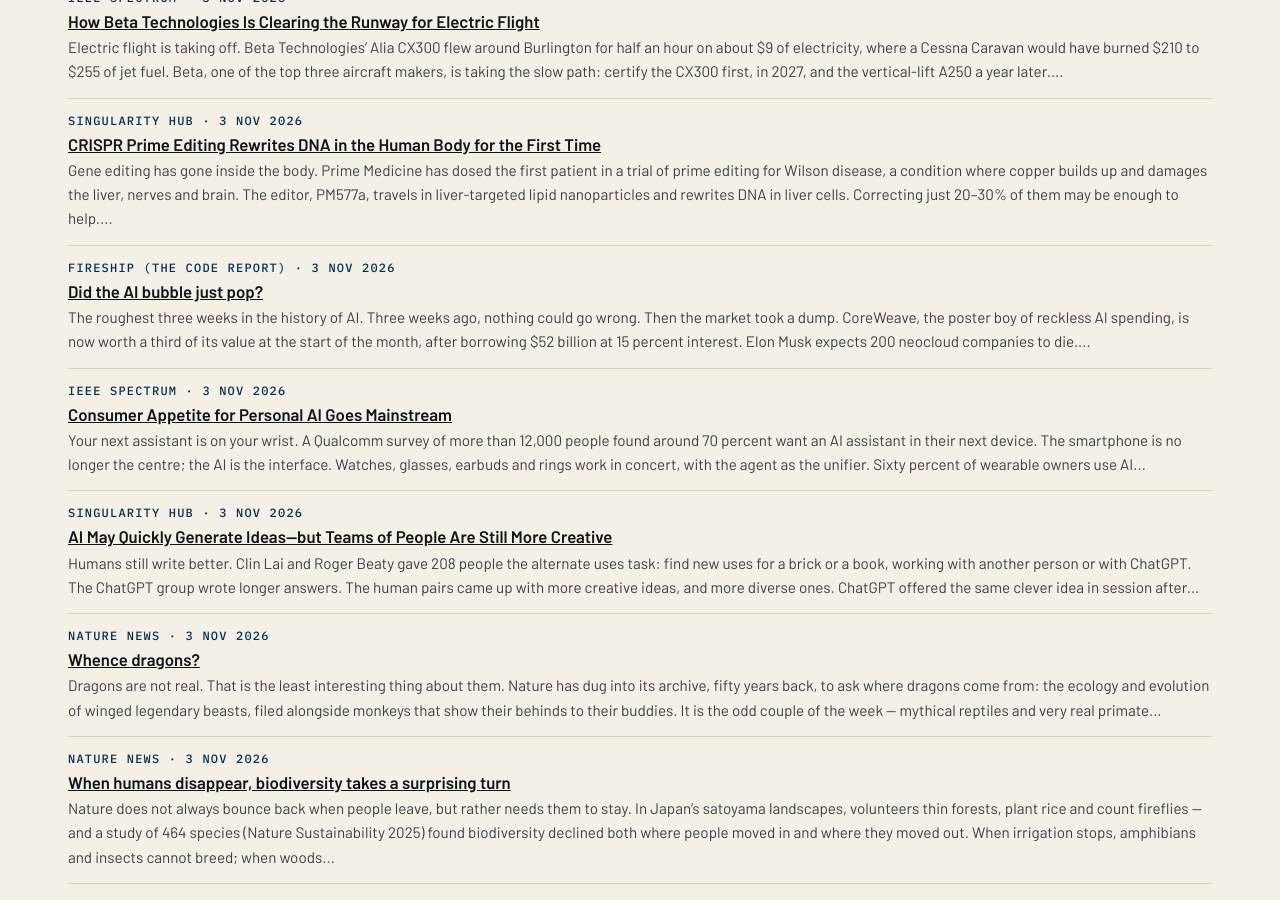
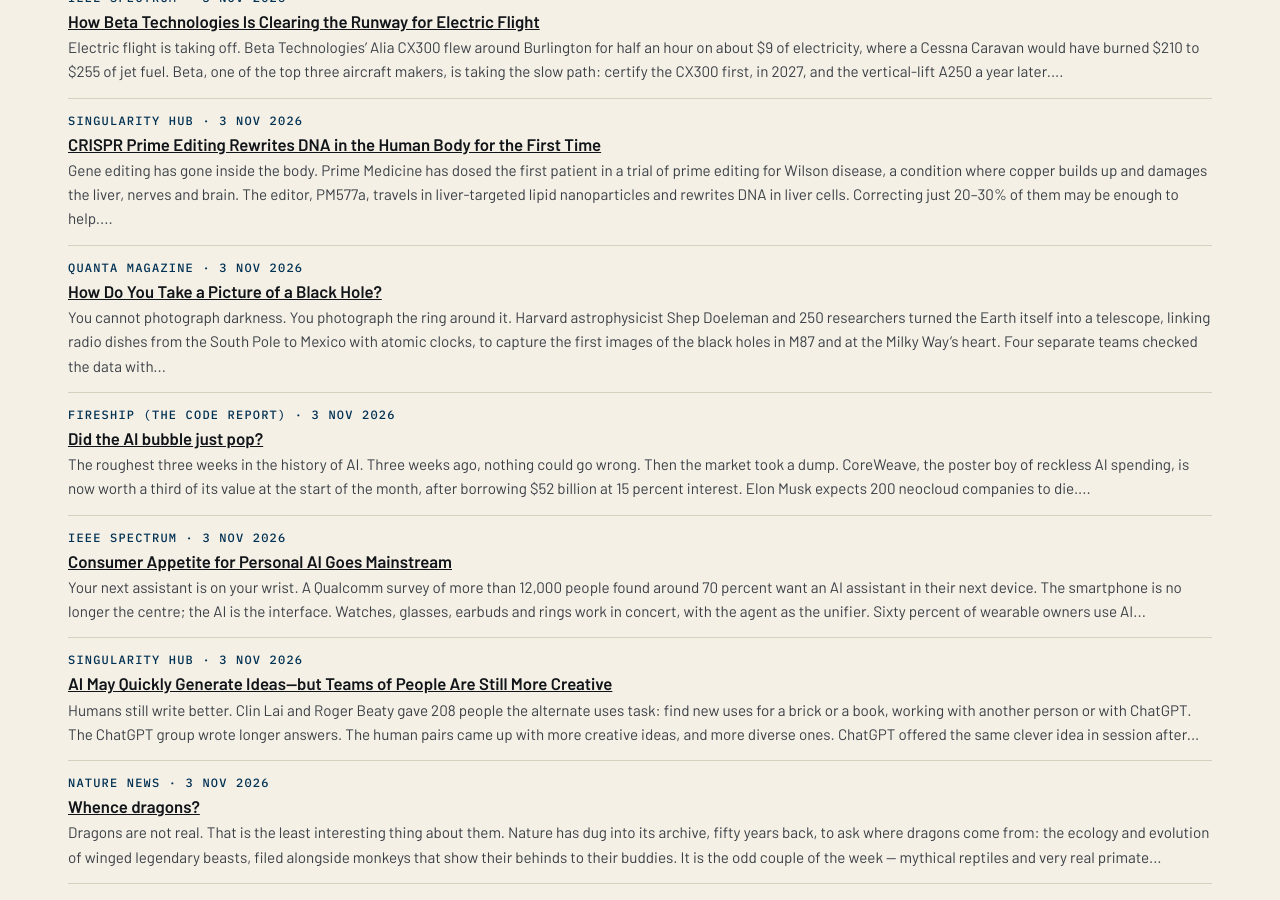
Before and after one commit to katz-news/katz.news, a Jekyll site: the page built from briefs/index.html, in a window 1280 px wide and 900 px high, scrolled down 5952 px. Built offline with Jekyll 4.4.1, drawn with Linux system fonts in a browser that asks for light colours.

Commit message:
Publish 2026-11-06

```diff
--- a/_data/build.yml
+++ b/_data/build.yml
@@ -1 +1 @@
-published_at: 2026-11-06T17:25:41Z
+published_at: 2026-11-06T17:26:32Z
--- /dev/null
+++ b/_posts/briefs/2026-11-05-how-do-you-take-a-picture-of-a-black-hole.md
@@ -0,0 +1,9 @@
+---
+published: true
+title: How Do You Take a Picture of a Black Hole?
+date: 2026-11-03
+section: science
+source_name: Quanta Magazine
+source_url: https://www.quantamagazine.org/how-do-you-take-a-picture-of-a-black-hole-20261029/
+---
+You cannot photograph darkness. You photograph the ring around it. Harvard astrophysicist Shep Doeleman and 250 researchers turned the Earth itself into a telescope, linking radio dishes from the South Pole to Mexico with atomic clocks, to capture the first images of the black holes in M87 and at the Milky Way's heart. Four separate teams checked the data with different algorithms, so no groupthink could invent the ring. Einstein's equations predicted its size exactly. The verdict is earth-shatteringly enormous: the next goal is a movie of an event horizon by the early 2030s, with a new telescope on Kilimanjaro.
```
